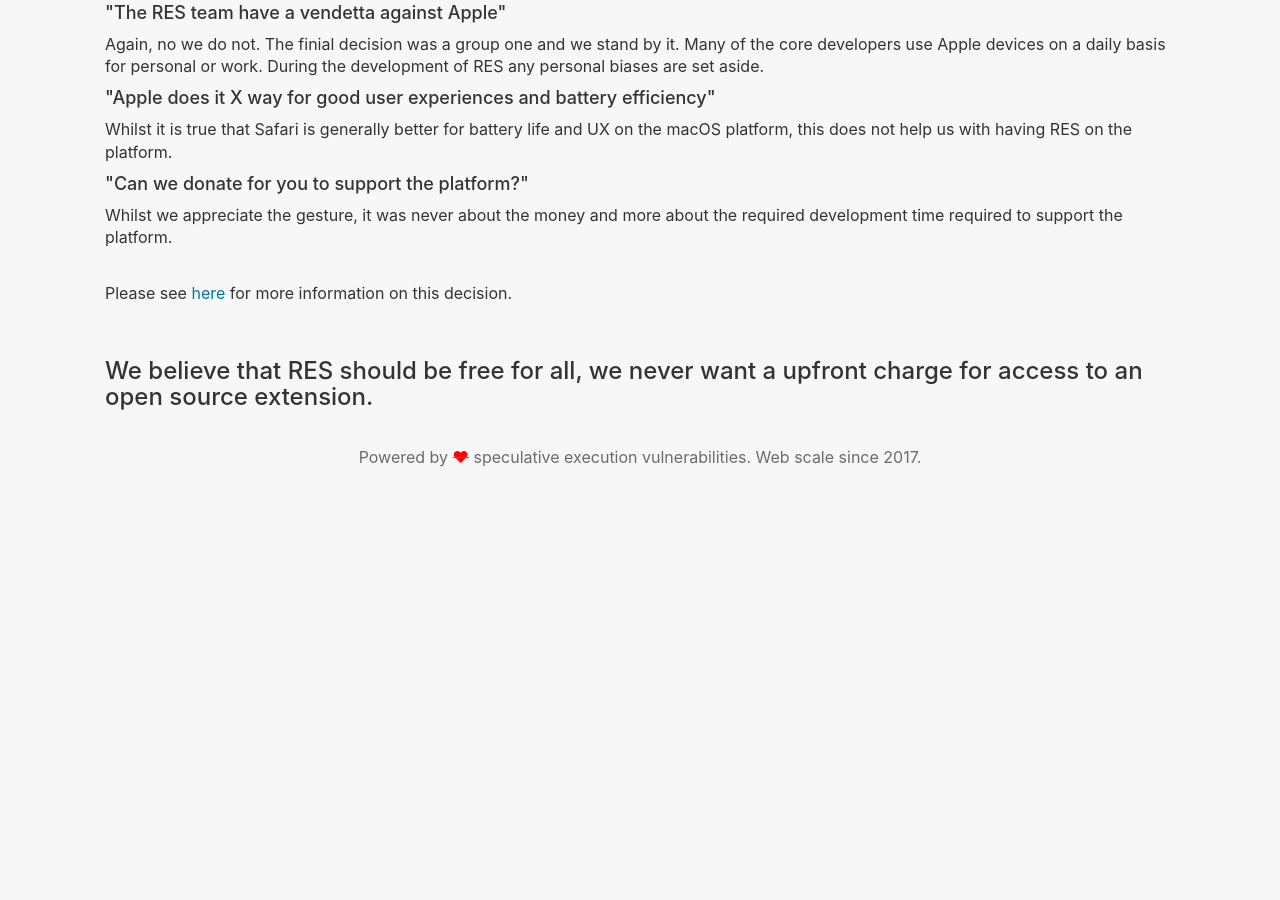
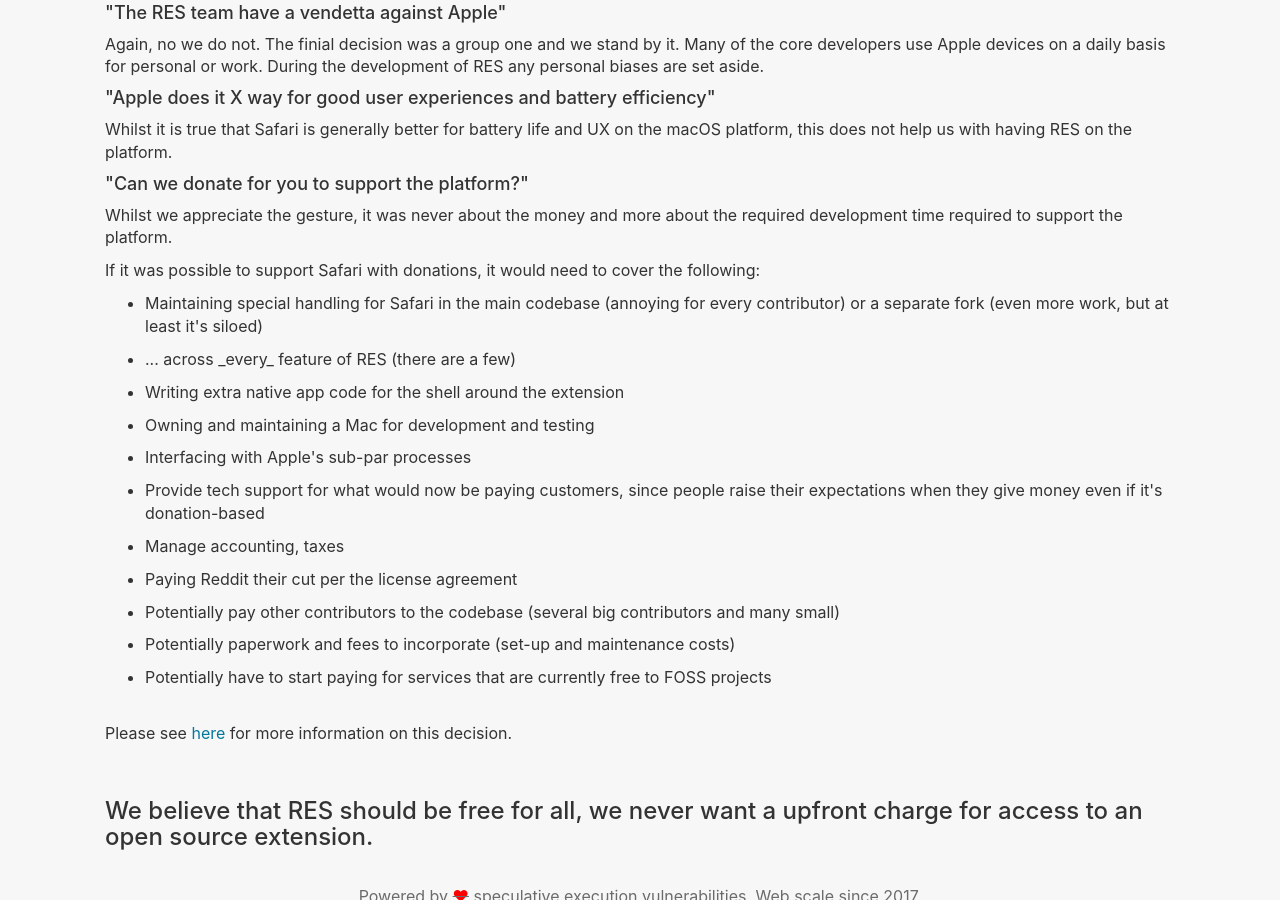
Before and after one commit to Reddit-Enhancement-Suite/Reddit-Enhancement-Suite.github.io, a Jekyll site: the page built from safari.html, in a window 1280 px wide and 900 px high, scrolled down 589 px. Built offline with Jekyll 4.4.1, drawn with Linux system fonts in a browser that asks for light colours; before the commit the page ends 1080 px from its top, so only the background shows below that.

Commit message:
Update safari.html

```diff
--- a/safari.html
+++ b/safari.html
@@ -31,6 +31,22 @@
 <h4>"Can we donate for you to support the platform?"</h4>
 <p>Whilst we appreciate the gesture, it was never about the money and more about the required development time required to support the platform.</p>
 
+<p>If it was possible to support Safari with donations, it would need to cover the following:</p>
+
+<ul>
+<p><li>Maintaining special handling for Safari in the main codebase (annoying for every contributor) or a separate fork (even more work, but at least it's siloed)</li></p>
+<p><li>... across _every_ feature of RES (there are a few)</li></p>
+<p><li>Writing extra native app code for the shell around the extension</li></p>
+<p><li>Owning and maintaining a Mac for development and testing</li></p>
+<p><li>Interfacing with Apple's sub-par processes</li></p>
+<p><li>Provide tech support for what would now be paying customers, since people raise their expectations when they give money even if it's donation-based</li></p>
+<p><li>Manage accounting, taxes</li></p>
+<p><li>Paying Reddit their cut per the license agreement</li></p>
+<p><li>Potentially pay other contributors to the codebase (several big contributors and many small)</li></p>
+<p><li>Potentially paperwork and fees to incorporate (set-up and maintenance costs)</li></p>
+<p><li>Potentially have to start paying for services that are currently free to FOSS projects</li></p>
+</ul>
+
 <br>
 
 <p>Please see <a href="https://medium.com/@honestbleeps/what-apple-gives-you-for-100-as-a-safari-extension-developer-and-why-reddit-enhancement-suite-6e2d829c2e52" title="What Apple gives you for $100 as a Safari Extension Developer — and why Reddit Enhancement Suite may cease support for Safari">here</a> for more information on this decision.</p>
```
